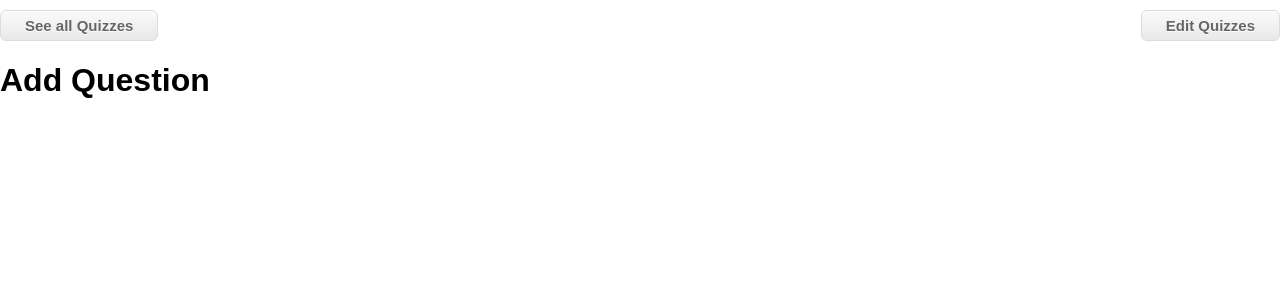
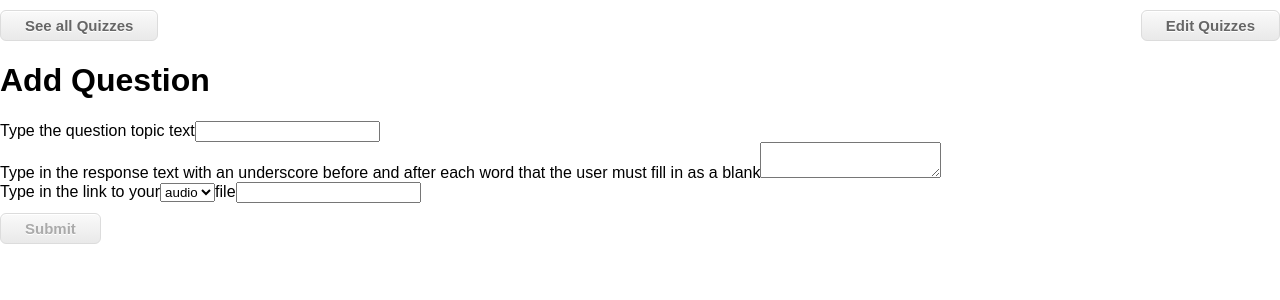
Before and after one commit to Renniesb/poc_convo_quiz, a React (Create React App) app: page /AddQuestion in a window 1280 px wide. Shown: the top 300 px of the page. Built offline with nearby package versions, Linux system fonts and the light colour scheme; no server answers; the HTML template or start-up script is replaced by a standard one.

Commit message:
add question submit logic

```diff
--- a/src/App.js
+++ b/src/App.js
@@ -19,6 +19,9 @@ class App extends React.Component {
     this.formRef = createRef();
 
     this.state = {
+     topictext: "",
+     responsetext: "",
+     linktext: "",
      questions: [],
      quizInfo: [],
      quizzes: [],
@@ -31,6 +34,29 @@ class App extends React.Component {
      incorrect:0
      }
     }
+
+  handleInfoSubmit = (event) => {
+    console.log("infoSubmitted");
+    this.setState({submitDisabled: true});
+    this.setState({topictext: "", responsetext: "", linktext: ""})
+
+  }
+  handleNewQuestionText = event => {
+    console.log("here")
+    const allFields = ["topictext","responsetext","linktext"]
+    this.setState({ [event.target.name]: event.target.value },() => {
+      let showSubmit = allFields.every((field) => {
+             return this.state[field].trim().length !== 0;
+           })
+          if(showSubmit){
+            this.setState({submitDisabled: false})
+          }
+          else{
+            this.setState({submitDisabled: true})
+          }
+    })
+
+  }
   setQuizzes = () => {
     fetch(`http://localhost:8000/api/quiz`)
       .then(response => response.json())
@@ -158,9 +184,7 @@ class App extends React.Component {
 
           <Route path="/EditQuiz" render={routeProps=><EditQuiz {...routeProps} setQuizInfo={this.setQuizInfo} quizInfo={this.state.quizInfo} setQuestions={this.setQuestions} questions={this.state.questions} />} />
 
-          <Route path="/AddQuestion">
-            <AddQuestion />
-          </Route>
+          <Route path="/AddQuestion" render={routeProps=><AddQuestion {...routeProps} onInfoSubmit={this.handleInfoSubmit} submitDisabled={this.state.submitDisabled} quizInfo={this.state.quizInfo} onNewQuestionText={this.handleNewQuestionText}/>}  />
           <Route path="/EditQuestion">
             <EditQuestion />
           </Route>
--- a/src/Edit/AddQuestion/AddQuestion.js
+++ b/src/Edit/AddQuestion/AddQuestion.js
@@ -8,6 +8,39 @@ class AddQuestion extends Component {
             <div>
                 {/* <Link className="myButton" to="/">Edit Quiz</Link> */}
                 <h1>Add Question</h1>
+                <div>
+                    <label htmlFor="topictext">Type the question topic text</label>
+                    <input id="topictext" onChange={e => {this.props.onNewQuestionText(e)}} name="topictext" />
+                </div>
+                <div>
+                    <label htmlFor="responsetext">Type in the response text with an underscore before and after each word that the user must fill in as a blank</label>
+                    <textarea id="responsetext" onChange={e => {this.props.onNewQuestionText(e)}} name="responsetext" />
+                </div>
+                <div>
+                    <label htmlFor="linktext">
+                    Type in the link to your
+                    <select name="linktype" id="linktype">
+                        <option value="audio">audio</option>
+                        <option value="video">video</option>
+                    </select>
+                    file
+                    </label>
+                    <input onChange={e => {this.props.onNewQuestionText(e)}} id="linktext" name="linktext"/>
+                </div>
+                { !this.props.submitDisabled ? <Link id="submitQuestion" onClick={(e) => {
+                        this.props.onInfoSubmit(e)
+                    }}  className="myButton" to={{
+                                    pathname:'/EditQuiz',
+                                    state:{
+                                        quiz: this.props.quizInfo
+                                    }
+                                }}>
+                                    Submit
+                    </Link> : <button className="myButton" disabled={this.props.submitDisabled}>Submit</button>
+
+                }
+
+
             </div>
         );
     }
--- a/src/Edit/EditQuizzes/EditQuizzes.js
+++ b/src/Edit/EditQuizzes/EditQuizzes.js
@@ -13,6 +13,7 @@ class EditQuizzes extends Component {
                     {this.props.quizzes.map((quiz) => {
                     return (
                         <div>
+
                             <Link to={{
                                 pathname:'/EditQuiz',
                                 state:{
```
